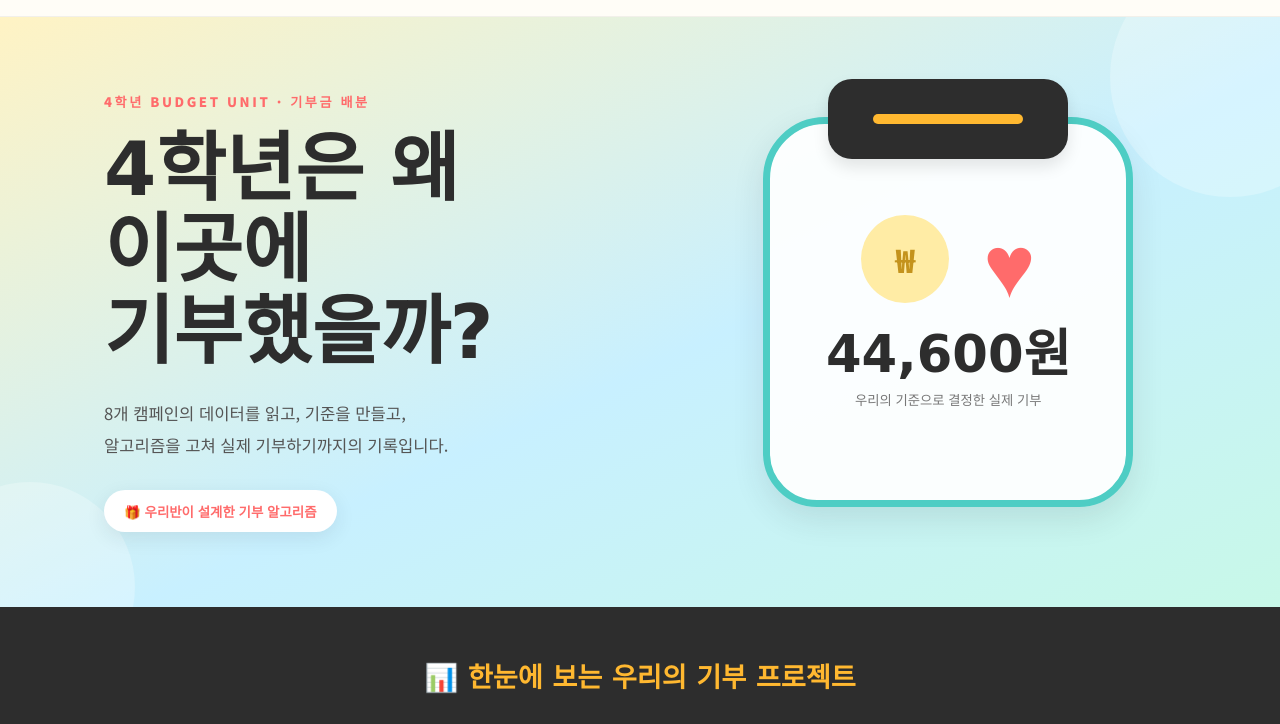
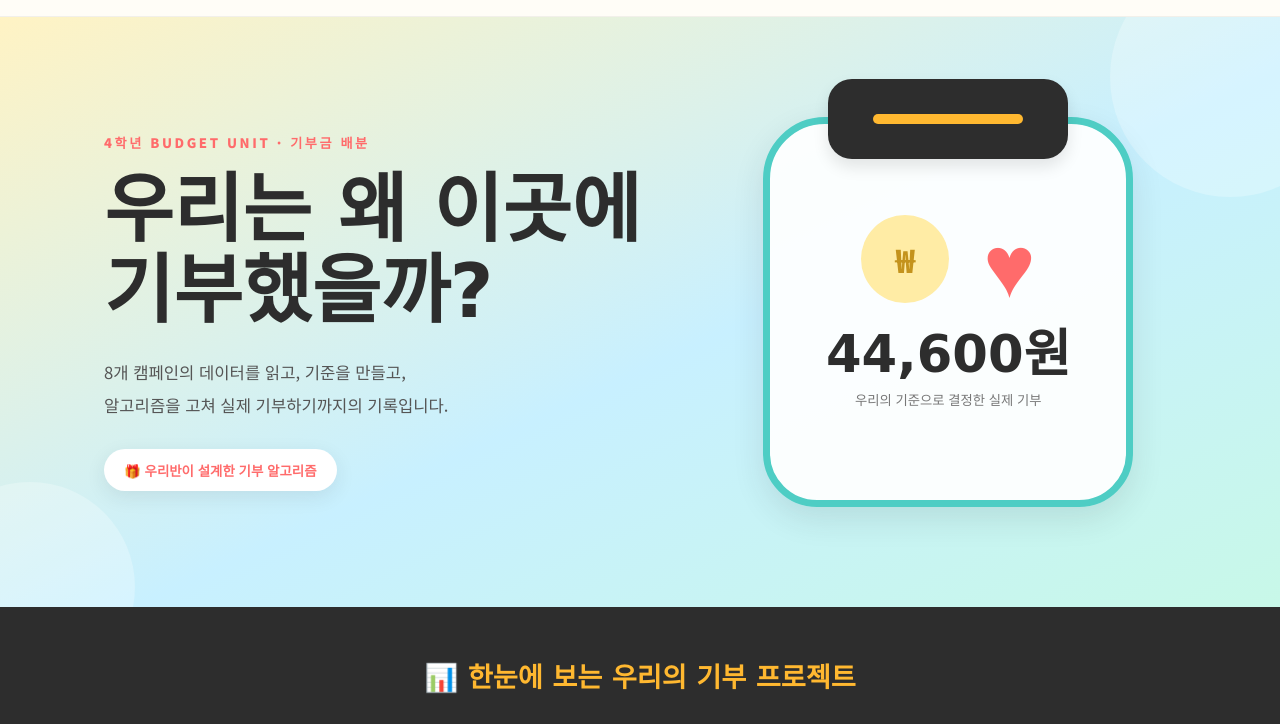
Before and after one commit to gsunbb/donation-archive, a plain HTML site: page index.html in a window 1280 px wide. Shown: the part 53-777 px from the top of the page. Drawn offline with Linux system fonts and the light colour scheme; a web font is replaced by a local one.

Commit message:
Update header title in index.html

```diff
--- a/index.html
+++ b/index.html
@@ -110,7 +110,7 @@
     <div class="hero-inner">
       <div>
         <div class="kicker">4학년 BUDGET UNIT · 기부금 배분</div>
-        <h1>4학년은 왜 이곳에<br>기부했을까?</h1>
+        <h1>우리는 왜 이곳에<br>기부했을까?</h1>
         <p class="hero-copy">8개 캠페인의 데이터를 읽고, 기준을 만들고,<br>알고리즘을 고쳐 실제 기부하기까지의 기록입니다.</p>
         <span class="hero-badge">🎁 우리반이 설계한 기부 알고리즘 </span>
       </div>
```
